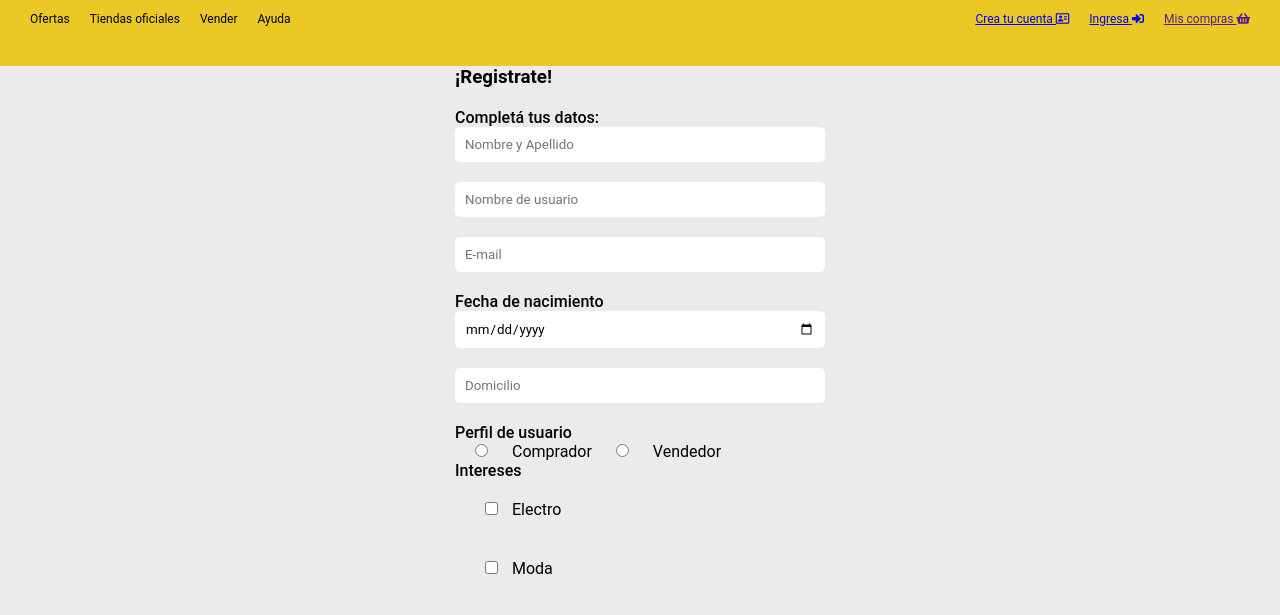
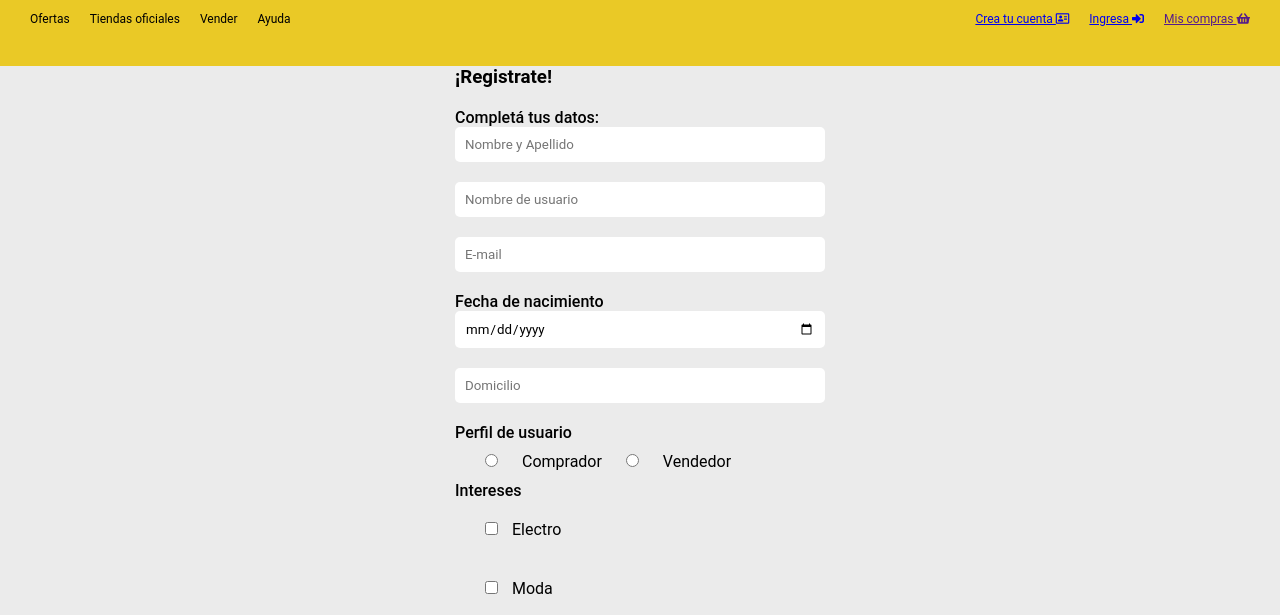
Before and after one commit to formarmaxigib/MercadoLiebre, a website: page views/register.html in a window 1280 px wide. Shown: the part 159-774 px from the top of the page. Drawn offline with Linux system fonts and the light colour scheme.

Commit message:
register y login terminados

```diff
--- a/public/css/formulario.css
+++ b/public/css/formulario.css
@@ -20,6 +20,10 @@
 
 .register-login .contenedor-registro .container-perfil input{
     margin: 0 20px;
+}
+
+.register-login .contenedor-registro .container-perfil{
+    padding: 10px;
 }
 
 /*Intereses*/
```
